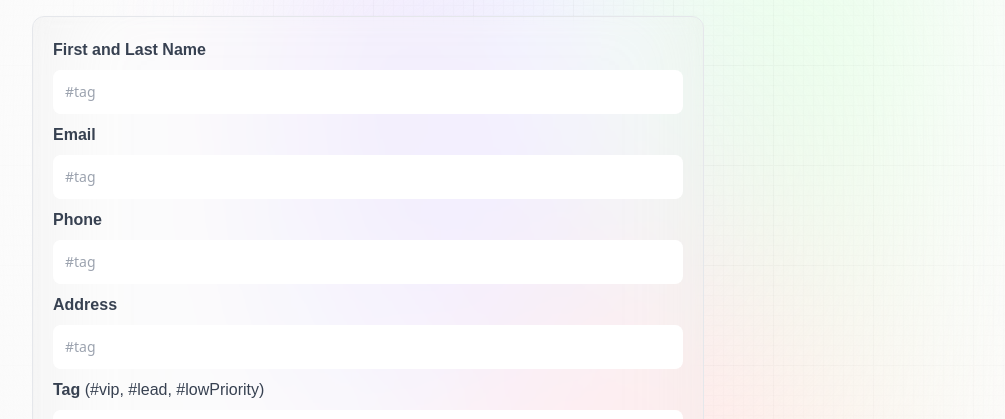
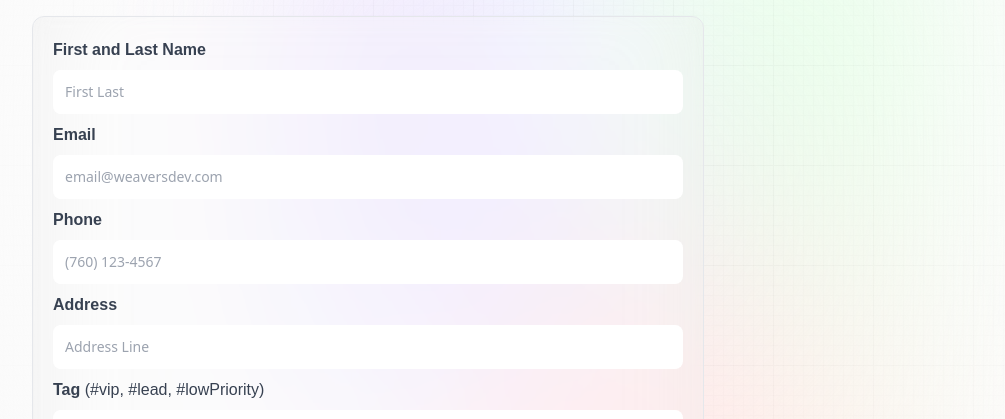
Before and after one commit to ChrisCarteno/nex-prac, a Next.js app: page /add-client in a window 1280 px wide. Shown: the part 240-659 px from the top of the page, without its empty margins (32-1037 px from the left). Built offline with nearby package versions, Linux system fonts and the light colour scheme; no server answers.

Commit message:
this is it

```diff
--- a/components/ClientForm.jsx
+++ b/components/ClientForm.jsx
@@ -20,7 +20,7 @@ function ClientForm({ post, setPost, submitting, handleSubmit }) {
           <input
             value={post.tag}
             onChange={(e) => setPost({ ...post, tag: e.target.value })}
-            placeholder='#tag'
+            placeholder='First Last'
             className='form_input'
             required
           />
@@ -32,7 +32,7 @@ function ClientForm({ post, setPost, submitting, handleSubmit }) {
           <input
             value={post.tag}
             onChange={(e) => setPost({ ...post, tag: e.target.value })}
-            placeholder='#tag'
+            placeholder='email@weaversdev.com'
             className='form_input'
             required
           />
@@ -44,7 +44,7 @@ function ClientForm({ post, setPost, submitting, handleSubmit }) {
           <input
             value={post.tag}
             onChange={(e) => setPost({ ...post, tag: e.target.value })}
-            placeholder='#tag'
+            placeholder='(760) 123-4567'
             className='form_input'
             required
           />
@@ -56,7 +56,7 @@ function ClientForm({ post, setPost, submitting, handleSubmit }) {
           <input
             value={post.tag}
             onChange={(e) => setPost({ ...post, tag: e.target.value })}
-            placeholder='#tag'
+            placeholder='Address Line'
             className='form_input'
             required
           />
```
